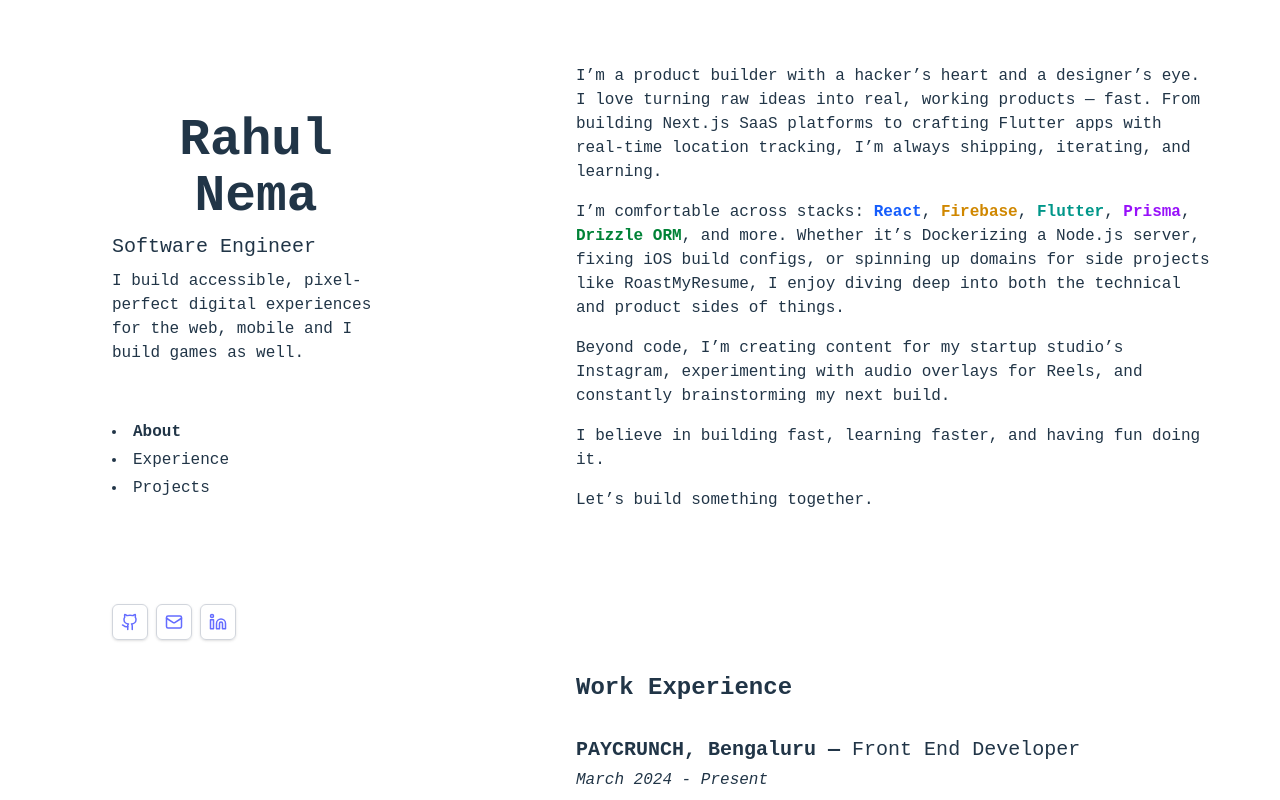
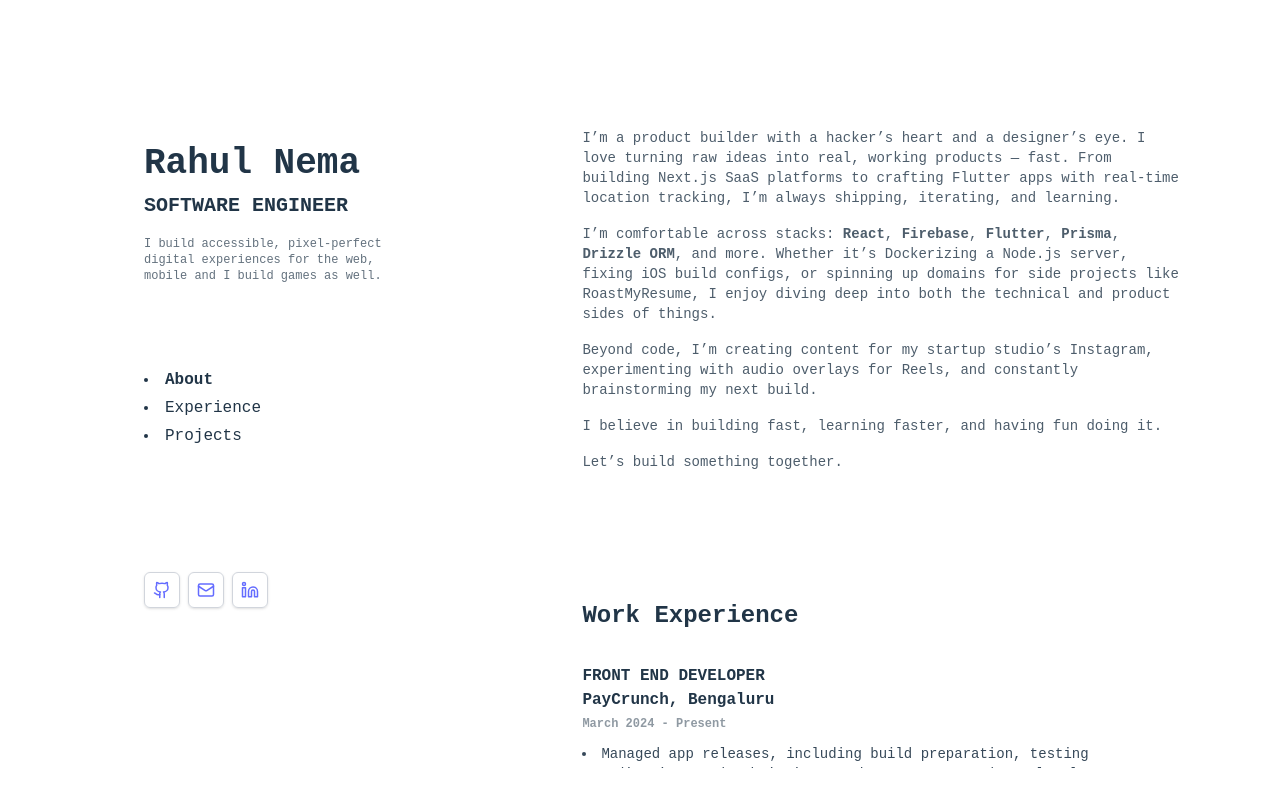
Before and after one commit to rahulnema0411/portfolio-web, a React (Vite) app: page / in a window 1280 px wide. Built offline with nearby package versions, Linux system fonts and the light colour scheme.

Commit message:
feat: design changes

```diff
--- a/src/App.tsx
+++ b/src/App.tsx
@@ -6,21 +6,25 @@ import Projects from "./sections/projects";
 
 function App() {
   return (
-    <div className="h-screen w-screen flex flex-row">
-      <div className="w-2/5 flex flex-col justify-between items-start p-28">
+    <div className="h-screen w-screen flex flex-col md:flex-row p-8">
+      <div className="md:w-2/5 flex flex-col justify-between items-start md:p-28">
         <div className="flex flex-col justify-items-start items-start space-y-2">
-          <h1 className="font-black text-4xl">Rahul Nema</h1>
-          <h2 className="text-xl">Software Engineer</h2>
-          <p className="text-left">I build accessible, pixel-perfect digital experiences for the web, mobile and I build games as well.</p>
+          <p className="font-black text-4xl">Rahul Nema</p>
+          <p className="text-xl font-semibold">SOFTWARE ENGINEER</p>
+          <p className="text-left text-xs opacity-70 py-2">
+            I build accessible, pixel-perfect digital experiences for the web,
+            mobile and I build games as well.
+          </p>
         </div>
-        <ol className="flex flex-col justify-items-start items-start list-disc list-inside space-y-1">
+        <ol className="hidden md:block flex-col justify-items-start items-start list-disc list-inside space-y-1">
           <li className="font-bold">About</li>
           <li>Experience</li>
           <li>Projects</li>
         </ol>
+
         <ContactSection />
       </div>
-      <div className="w-3/5 p-16 flex flex-col space-y-32 overflow-y-auto h-full">
+      <div className="md:w-3/5 md:p-16 flex flex-col space-y-16 md:overflow-y-auto h-full">
         <About />
         <Experience />
         <Projects />
--- a/src/sections/about.tsx
+++ b/src/sections/about.tsx
@@ -1,7 +1,7 @@
 import React from "react";
 
 const About: React.FC = () => (
-  <section className="flex flex-col justify-items-start items-start space-y-4 text-left">
+  <section className="flex flex-col justify-items-start items-start space-y-4 text-left text-sm py-8 opacity-80">
     <p>
       I’m a product builder with a hacker’s heart and a designer’s eye. I love
       turning raw ideas into real, working products — fast. From building
@@ -10,11 +10,11 @@ const About: React.FC = () => (
     </p>
     <p>
       I’m comfortable across stacks:{" "}
-      <span className="font-semibold text-blue-600">React</span>,{" "}
-      <span className="font-semibold text-yellow-600">Firebase</span>,{" "}
-      <span className="font-semibold text-teal-600">Flutter</span>,{" "}
-      <span className="font-semibold text-purple-600">Prisma</span>,{" "}
-      <span className="font-semibold text-green-700">Drizzle ORM</span>, and
+      <span className="font-semibold opacity-100">React</span>,{" "}
+      <span className="font-semibold opacity-100">Firebase</span>,{" "}
+      <span className="font-semibold opacity-100">Flutter</span>,{" "}
+      <span className="font-semibold opacity-100">Prisma</span>,{" "}
+      <span className="font-semibold opacity-100">Drizzle ORM</span>, and
       more. Whether it’s Dockerizing a Node.js server, fixing iOS build configs,
       or spinning up domains for side projects like RoastMyResume, I enjoy
       diving deep into both the technical and product sides of things.
--- a/src/sections/experience.tsx
+++ b/src/sections/experience.tsx
@@ -2,9 +2,9 @@ import React from "react";
 
 const experiences = [
   {
-    company: "PAYCRUNCH",
+    company: "PayCrunch",
     location: "Bengaluru",
-    title: "Front End Developer",
+    title: "FRONT END DEVELOPER",
     period: "March 2024 - Present",
     highlights: [
       "Managed app releases, including build preparation, testing coordination, and submission to the App Store and Google Play.",
@@ -13,9 +13,9 @@ const experiences = [
     ],
   },
   {
-    company: "SKILLWIN",
+    company: "Skillwin",
     location: "Noida",
-    title: "Member of Technical Staff",
+    title: "MEMBER OF TECHNICAL STAFF",
     period: "Dec 2022 - Feb 2024",
     highlights: [
       "Implemented multi-table support in Octro Poker, enabling users to play on up to 3 tables concurrently.",
@@ -24,9 +24,9 @@ const experiences = [
     ],
   },
   {
-    company: "HITWICKET",
+    company: "Hitwicket",
     location: "Hyderabad",
-    title: "Software Engineer",
+    title: "GAME DEVELOPER",
     period: "Jun 2021 - Nov 2022",
     highlights: [
       "Built and launched online PvP mode for Hitwicket Superstars, enhancing competitiveness.",
@@ -42,12 +42,12 @@ const Experience: React.FC = () => (
     <h2 className="text-2xl font-bold mb-8">Work Experience</h2>
     {experiences.map((exp, idx) => (
       <div key={idx} className="mb-8">
-        <h3 className="text-xl font-semibold">
-          {exp.company}, {exp.location} —{" "}
-          <span className="font-normal">{exp.title}</span>
+        <span className="font-black">{exp.title}</span>
+        <h3 className="font-black">
+          {exp.company}, {exp.location}
         </h3>
-        <p className="italic my-1">{exp.period}</p>
-        <ul className="list-disc list-inside space-y-1">
+        <p className="text-xs font-semibold my-1 opacity-50">{exp.period}</p>
+        <ul className="list-disc list-inside space-y-1 text-sm opacity-90 py-2">
           {exp.highlights.map((point, i) => (
             <li key={i}>{point}</li>
           ))}
--- a/src/sections/projects.tsx
+++ b/src/sections/projects.tsx
@@ -5,20 +5,20 @@ const projects = [
     title: "Factura (Web Application)",
     tech: ["NextJS", "NestJS", "PostgreSQL"],
     description: [
-      "Built a full-stack CRM for the packaging industry, utilizing NextJS and NestJS.",
-      "Developed key modules including Enquiry, Orders, and Production, with features such as a Quote Calculator and a sharable enquiry form.",
-      "Implemented and managed CI/CD pipeline to automate build, test, and deployment processes.",
-      "Integrated WhatsApp Cloud API and Amazon SES for automated customer notifications on enquiry, order, and production status.",
+      "Architected and developed a full-stack, role-based CRM platform for the packaging industry using Next.js (App Router) for the frontend and NestJS (modular monolith architecture) for the backend.",
+      "Engineered core modules including Enquiry Management, Order Processing, and Production Tracking, featuring dynamic tools like a real-time Quote Calculator and a secure, shareable enquiry form with role-based access control.",
+      "Designed, implemented, and maintained a CI/CD pipeline leveraging GitHub Actions and Docker to automate build, testing, and multi-environment deployment workflows.",
+      "Integrated external services including the WhatsApp Cloud API for real-time customer notifications and Amazon SES for transactional email delivery, streamlining communication across enquiry, order, and production events.",
     ],
   },
   {
     title: "Chessmate.Club: Multiplayer",
     tech: ["Flutter", "NestJS", "MongoDB"],
     description: [
-      "A classic chess app for the new generation who loves chess but has less time. Quick 7 min matches with a point system.",
-      "Built with Flutter for frontend and NestJS for backend.",
-      "Play against players in real time (websockets) - ranked matches, or create a private room to play with a friend.",
-      "Compete on weekly leaderboards, collect gems, and win Amazon vouchers.",
+      "Built a cross-platform chess app in Flutter with real-time multiplayer with Socket.io for low-latency communication.",
+      "Integrated Firebase Auth with Google and Apple sign-in for secure, seamless authentication and session handling.",
+      "Applied BLoC and Repository pattern for scalable state management and real-time game state synchronization.",
+      "Integrated chess libraries (squares, square_bishop) for legal move validation, timers and player matchmaking.",
     ],
   },
   {
@@ -53,20 +53,20 @@ const projects = [
 ];
 
 const Projects: React.FC = () => (
-  <section id="projects" className="py-12 text-left">
+  <section id="projects" className="text-left">
     <h2 className="text-3xl font-bold mb-8 text-left">Projects</h2>
     <div className="space-y-10">
       {projects.map((project, idx) => (
-        <div key={idx} className="text-left">
-          <div className="flex flex-col mb-2">
-            <h3 className="text-xl font-semibold text-left">{project.title}</h3>
+        <div key={idx} className="text-left space-y-4">
+          <div className="flex flex-col">
+            <h3 className="font-black text-left">{project.title}</h3>
           </div>
-          <ul className="list-disc list-inside space-y-1 text-left mb-2">
+          <ul className="list-disc list-inside text-left text-sm space-y-2 opacity-90">
             {project.description.map((point, i) => (
               <li key={i}>{point}</li>
             ))}
           </ul>
-          <div className="flex flex-wrap gap-2 mt-2">
+          <div className="flex flex-wrap gap-2">
             {project.tech.map((tech, i) => (
               <span
                 key={i}
```
